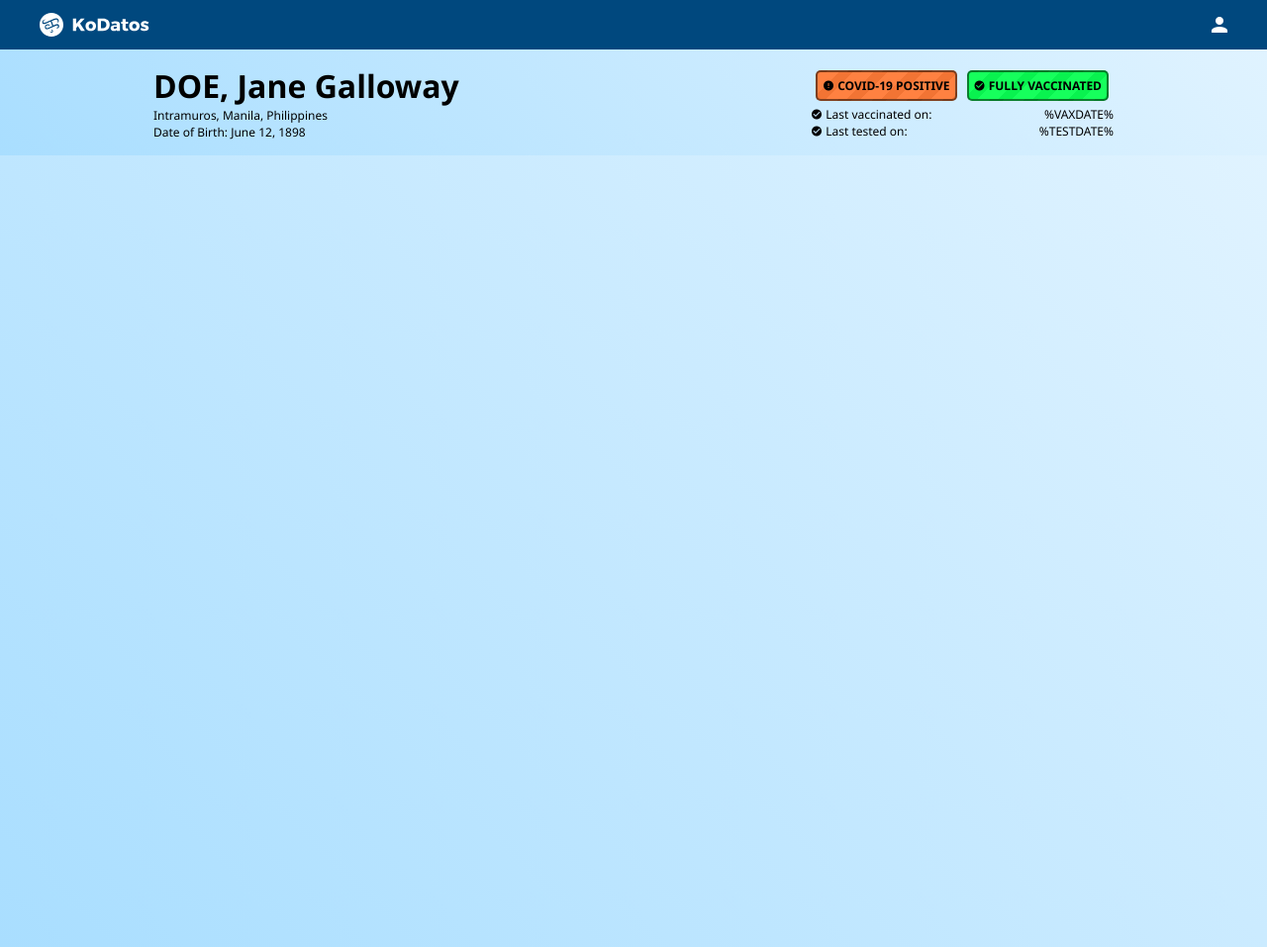
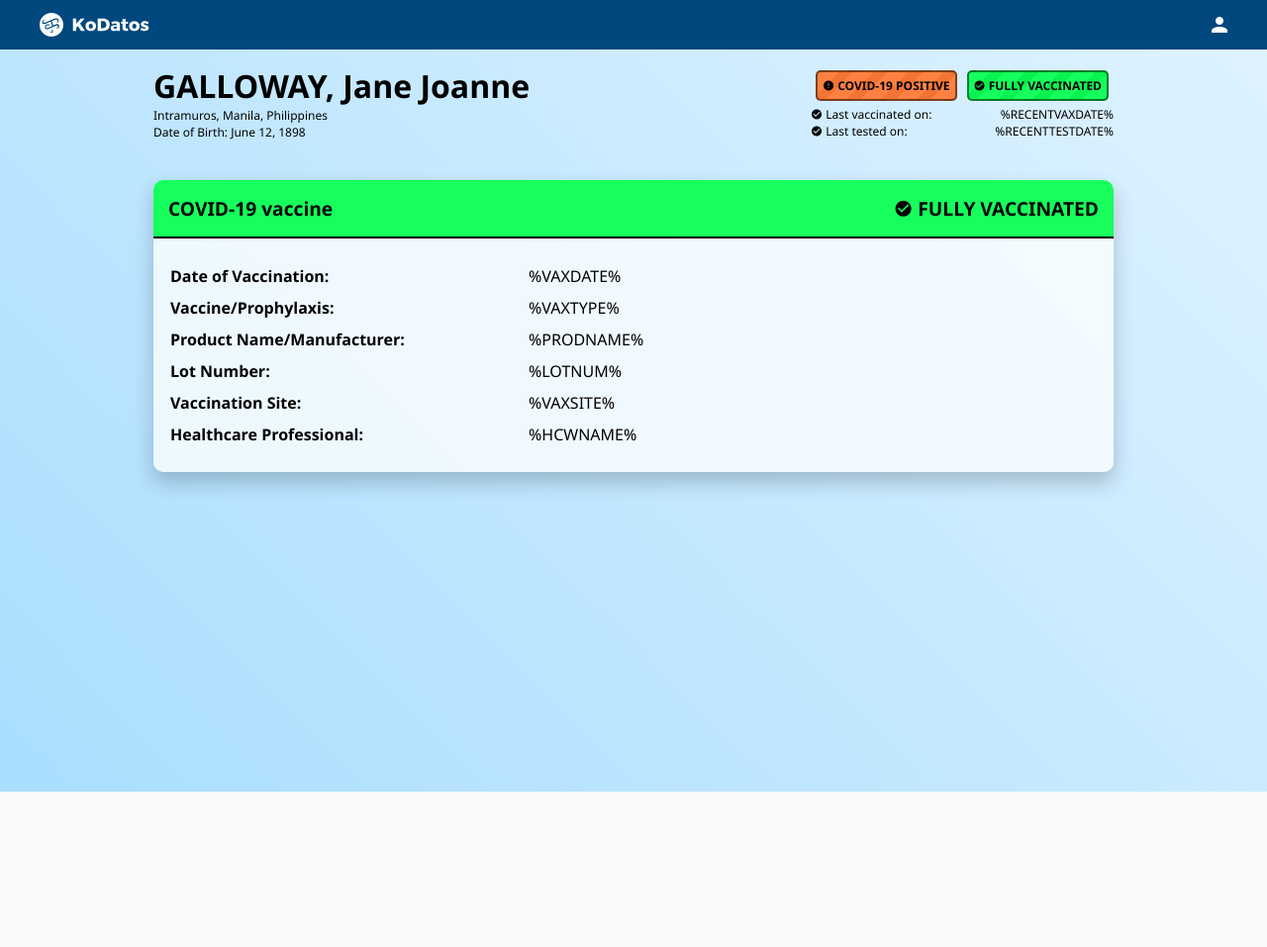
Before and after one commit to fofajardo/kodatos, a PHP site: page /view.php in a window 1280 px wide. Shown: the whole page at 99% size. After the commit the page ends 800 px from the top, so only its background shows below. Run offline with PHP 8.4, Linux system fonts and the light colour scheme.

Commit message:
Commit 1

```diff
--- a/assets/common.css
+++ b/assets/common.css
@@ -302,9 +302,8 @@ footer {
 .choice {
   display: flex;
   flex-direction: column;
-  align-items: center;
   background: rgba(255, 255, 255, 0.75);
-  border-radius: 5px;
+  border-radius: 10px;
   box-shadow: 0 10px 20px 1px rgba(0, 0, 0, 0.2);
   padding: 15px;
   margin: 10px;
@@ -313,6 +312,47 @@ footer {
   transition: all 200ms;
   border: 2px solid transparent;
   min-width: 300px;
+}
+
+.table {
+  display: flex;
+  flex-direction: column;
+  /* width: 100%; */
+}
+
+.table > .row {
+  display: flex;
+  flex-wrap: wrap;
+}
+
+.table > .row > .cell {
+  padding: 5px 0;
+  flex: 2 250px;
+}
+
+.table > .row > .cell.hr {
+  flex: 1 200px;
+  font-weight: bold;
+}
+
+.table > .title {
+  background-color: #16ff5c;
+  font-weight: bold;
+  margin: -17px -17px 17px -17px;
+  padding: 15px;
+  border-radius: 10px 10px 0 0;
+  font-size: 1.2em;
+  display: flex;
+  justify-content: space-between;
+  border-bottom: 2px solid #000;
+}
+
+.card {
+  margin: 10px 0;
+}
+
+.choice {
+  align-items: center;
 }
 
 .choice:hover {
@@ -359,14 +399,6 @@ footer {
 
 #section-login > .card {
   max-width: 400px;
-}
-
-.table {
-  display: flex;
-}
-
-.table > *:not(.ex) {
-  flex: 1 300px;
 }
 
 /* ::::: Input elements ::::: */
@@ -455,11 +487,11 @@ form button {
   font-weight: 500;
 }
 
-.title {
+#pov-general > .title {
   font-size: 2em;
   font-weight: 700;
 }
-.subtitle {
+#pov-general > .subtitle {
   font-size: 12px;
   font-weight: 500;
 }
--- a/components/framework.php
+++ b/components/framework.php
@@ -60,6 +60,9 @@ class Framework
         foreach (self::$rcom as $component) {
             self::load($component);
         }
+
+        // Set content type HTTP header
+        header("Content-Type: text/html; charset=utf-8");
     }
 
     public static function load(string $name)
--- a/view.php
+++ b/view.php
@@ -1,3 +1,10 @@
+<?php
+
+require_once "./components/framework.php";
+
+// new Template();
+
+?>
 <!DOCTYPE html>
 <html lang="en">
     <head>
@@ -32,12 +39,12 @@
         </header>
         <!-- <main id="main" class="bg ib0 vh-full"> -->
         <main id="main">
-            <div id="primary-header-spacer"></div>
-            <section id="section-view-header" class="bg ib0">
+            <section id="section-view-header" class="bg ib0 vh-full">
+                <div id="primary-header-spacer"></div>
                 <div class="content-layout">
                     <div id="pov-container">
                         <div id="pov-general">
-                            <div class="title">DOE, Jane Galloway</div>
+                            <div class="title">GALLOWAY, Jane Joanne</div>
                             <div class="subtitle">Intramuros, Manila, Philippines</div>
                             <div class="subtitle">Date of Birth: June 12, 1898</div>
                         </div>
@@ -58,24 +65,63 @@
                                         <span class="mdi-set mdi-checkbox-marked-circle"></span>
                                         Last vaccinated on:
                                     </span>
-                                    <span>%VAXDATE%</span>
+                                    <span>%RECENTVAXDATE%</span>
                                 </div>
                                 <div class="status-date-box">
                                     <span>
                                         <span class="mdi-set mdi-checkbox-marked-circle"></span>
                                         Last tested on:
                                     </span>
-                                    <span>%TESTDATE%</span>
+                                    <span>%RECENTTESTDATE%</span>
+                                </div>
+                            </div>
+                        </div>
+                    </div>
+                </div>
+                <div class="content-layout">
+                    <div class="box v">
+                        <div class="card l">
+                            <div class="table">
+                                <div class="title">
+                                    <span class="cell hr">COVID-19 vaccine</span>
+                                    <span class="cell">
+                                        <span class="mdi-set mdi-checkbox-marked-circle"></span>
+                                        <span>FULLY VACCINATED</span>
+                                    </span>
+                                </div>
+                                <div class="row">
+                                    <div class="cell table">
+                                        <div class="row">
+                                            <span class="cell hr">Date of Vaccination:</span>
+                                            <span class="cell">%VAXDATE%</span>
+                                        </div>
+                                        <div class="row">
+                                            <span class="cell hr">Vaccine/Prophylaxis:</span>
+                                            <span class="cell">%VAXTYPE%</span>
+                                        </div>
+                                        <div class="row">
+                                            <span class="cell hr">Product Name/Manufacturer:</span>
+                                            <span class="cell">%PRODNAME%</span>
+                                        </div>
+                                        <div class="row">
+                                            <span class="cell hr">Lot Number:</span>
+                                            <span class="cell">%LOTNUM%</span>
+                                        </div>
+                                        <div class="row">
+                                            <span class="cell hr">Vaccination Site:</span>
+                                            <span class="cell">%VAXSITE%</span>
+                                        </div>
+                                        <div class="row">
+                                            <span class="cell hr">Healthcare Professional:</span>
+                                            <span class="cell">%HCWNAME%</span>
+                                        </div>
+                                    </div>
                                 </div>
                             </div>
                         </div>
                     </div>
                 </div>
             </section>
-            <section id="section-view-body" class="bg ib0 vh-full">
-                <div>
-                </div>
-            </section>
         </main>
     </body>
 </html>
```
